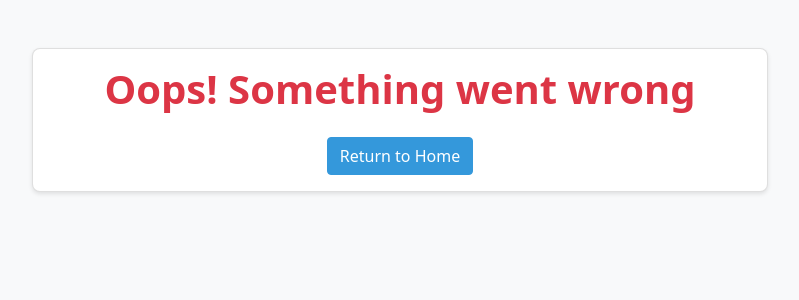
After one commit to mgilady99/REALESTATEAIAGENT-1, a Flask app: template templates/error.html in a window 1280 px wide. The commit adds this page. Shown: the top 300 px of the page, without its empty margins (240-1039 px from the left). Run offline with Flask 3, Linux system fonts and the light colour scheme; the template is opened without the code that fills it, so the values that code supplies are empty.

```diff
--- a/app.py
+++ b/app.py
@@ -17,10 +17,26 @@ logging.basicConfig(level=logging.INFO)
 logger = logging.getLogger(__name__)
 
 app = Flask(__name__)
+
+# Configure SQLAlchemy
+app.config['SQLALCHEMY_DATABASE_URI'] = 'sqlite:///app.db'
+app.config['SQLALCHEMY_TRACK_MODIFICATIONS'] = False
 app.config.from_object(Config)
 
 # Initialize extensions
 db.init_app(app)
+
+# Ensure the instance folder exists
+try:
+    os.makedirs(app.instance_path)
+except OSError:
+    pass
+
+# Create the database file if it doesn't exist
+with app.app_context():
+    if not os.path.exists('app.db'):
+        db.create_all()
+        logger.info("Database created successfully")
 
 def init_db():
     """Initialize database"""
@@ -58,11 +74,12 @@ def setup_scheduler():
 def home():
     """Home page"""
     try:
-        properties = Property.query.order_by(Property.date_scraped.desc()).limit(10).all()
+        # Return empty list if no properties yet
+        properties = Property.query.order_by(Property.date_scraped.desc()).limit(10).all() or []
         return render_template('index.html', properties=properties)
     except Exception as e:
         logger.error(f"Error in home route: {str(e)}")
-        return "Internal Server Error", 500
+        return render_template('error.html', error="Database initialization in progress. Please try again in a few moments."), 500
 
 @app.route('/properties')
 def properties():
@@ -75,7 +92,7 @@ def properties():
         return render_template('properties.html', properties=properties)
     except Exception as e:
         logger.error(f"Error in properties route: {str(e)}")
-        return "Internal Server Error", 500
+        return render_template('error.html', error=str(e)), 500
 
 @app.route('/search-criteria', methods=['GET', 'POST'])
 def search_criteria():
@@ -100,7 +117,7 @@ def search_criteria():
         return render_template('search_criteria.html', criteria=criteria_list)
     except Exception as e:
         logger.error(f"Error in search_criteria route: {str(e)}")
-        return "Internal Server Error", 500
+        return render_template('error.html', error=str(e)), 500
 
 @app.route('/api/properties')
 def api_properties():
@@ -141,7 +158,7 @@ def export_properties():
         return send_file(csv_file, as_attachment=True)
     except Exception as e:
         logger.error(f"Error in export route: {str(e)}")
-        return "Internal Server Error", 500
+        return render_template('error.html', error=str(e)), 500
 
 @app.route('/logs')
 def view_logs():
@@ -151,7 +168,7 @@ def view_logs():
         return render_template('logs.html', logs=logs)
     except Exception as e:
         logger.error(f"Error in logs route: {str(e)}")
-        return "Internal Server Error", 500
+        return render_template('error.html', error=str(e)), 500
 
 if __name__ == '__main__':
     init_db()
--- /dev/null
+++ b/templates/error.html
@@ -0,0 +1,29 @@
+<!DOCTYPE html>
+<html lang="en">
+<head>
+    <meta charset="UTF-8">
+    <meta name="viewport" content="width=device-width, initial-scale=1.0">
+    <title>Error - Real Estate Scraper</title>
+    <link href="https://cdn.jsdelivr.net/npm/bootstrap@5.1.3/dist/css/bootstrap.min.css" rel="stylesheet">
+    <link rel="stylesheet" href="{{ url_for('static', filename='css/style.css') }}">
+</head>
+<body>
+    <div class="container mt-5">
+        <div class="row justify-content-center">
+            <div class="col-md-8">
+                <div class="card">
+                    <div class="card-body text-center">
+                        <h1 class="card-title text-danger mb-4">Oops! Something went wrong</h1>
+                        <p class="card-text">{{ error }}</p>
+                        <div class="mt-4">
+                            <a href="/" class="btn btn-primary">Return to Home</a>
+                        </div>
+                    </div>
+                </div>
+            </div>
+        </div>
+    </div>
+
+    <script src="https://cdn.jsdelivr.net/npm/bootstrap@5.1.3/dist/js/bootstrap.bundle.min.js"></script>
+</body>
+</html>
--- a/templates/index.html
+++ b/templates/index.html
@@ -37,6 +37,7 @@
                 <div class="card mt-4">
                     <div class="card-body">
                         <h5 class="card-title">Latest Properties</h5>
+                        {% if properties %}
                         <div class="table-responsive">
                             <table class="table">
                                 <thead>
@@ -63,6 +64,11 @@
                                 </tbody>
                             </table>
                         </div>
+                        {% else %}
+                        <div class="alert alert-info">
+                            <p class="mb-0">No properties found yet. The scraper will start collecting data soon.</p>
+                        </div>
+                        {% endif %}
                     </div>
                 </div>
             </div>
```
